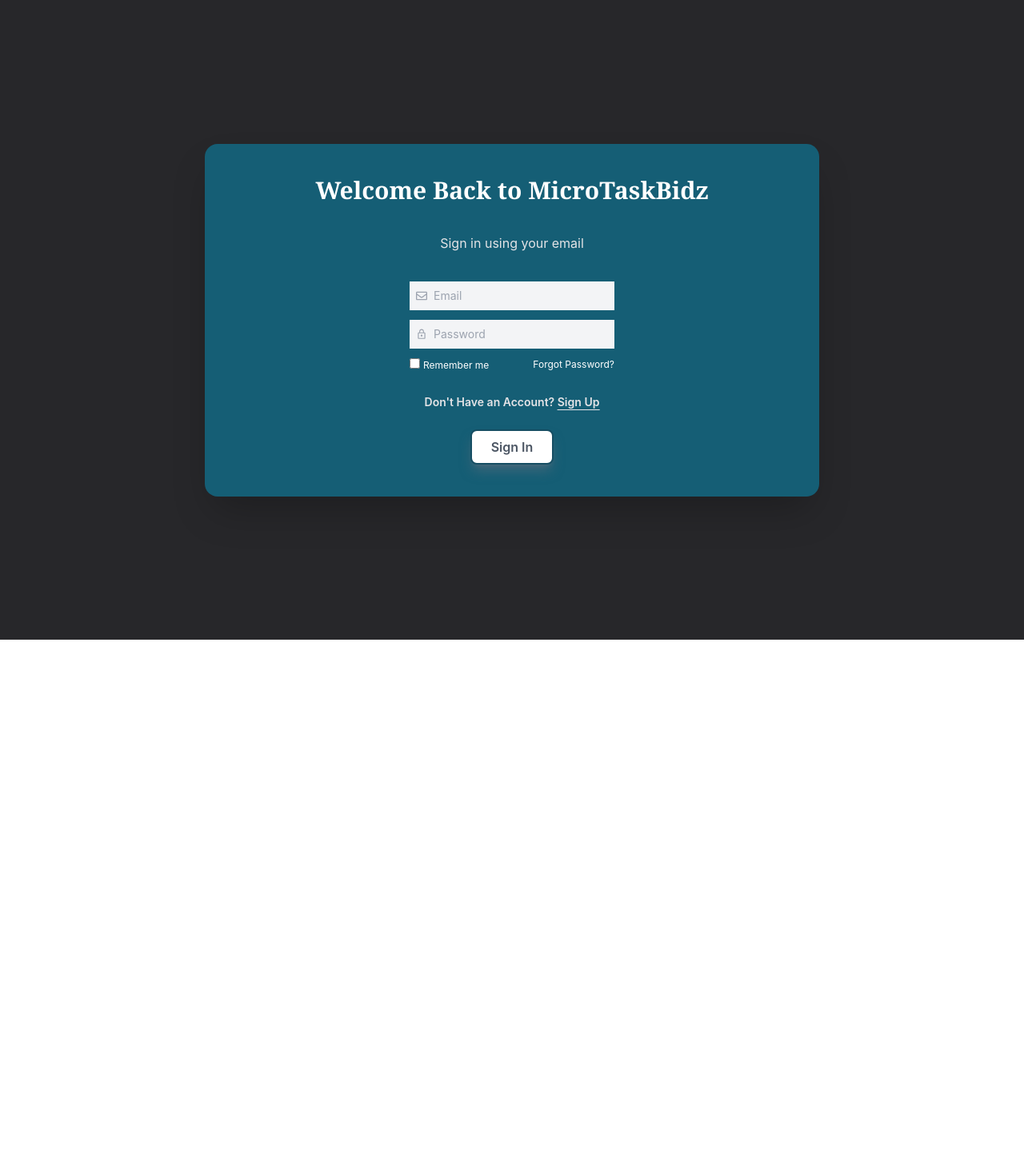
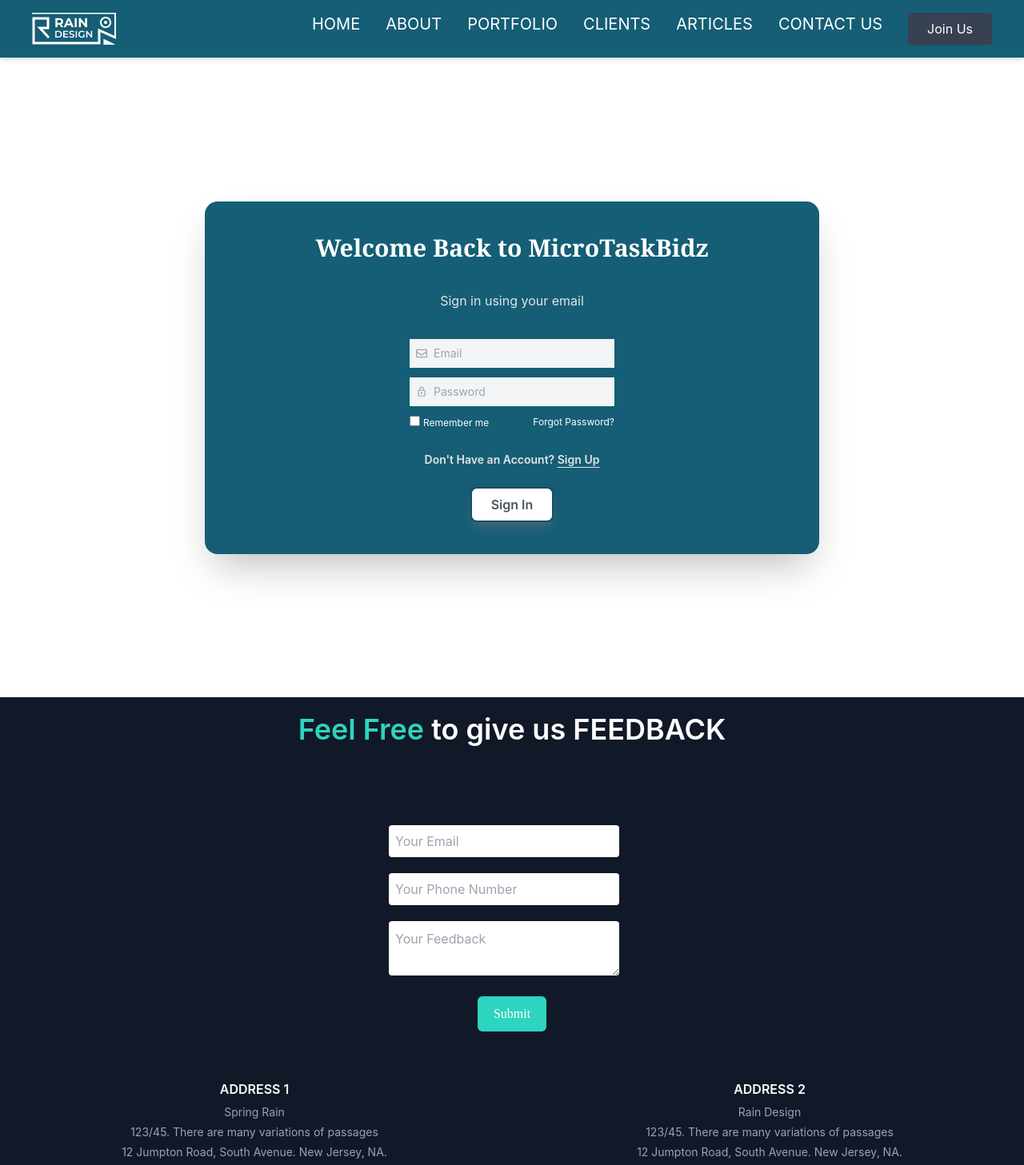
Before and after one commit to fariharahman2019/MicroTaskBidz, a React (Create React App) app: page /SignIn in a window 1280 px wide. Shown: the top 1457 px of the page at 80% size. Before the commit the page ends 800 px from the top, so only its background shows below. Built offline with nearby package versions, Linux system fonts and the light colour scheme; no server answers; the HTML template or start-up script is replaced by a standard one.

Commit message:
Micro 1,2,3 and Dashboard

```diff
--- a/src/Header/Button.js
+++ b/src/Header/Button.js
@@ -2,7 +2,7 @@
 
 const Button = (props) => {
   return (
-    <button className='ml-1 bg-gray-900 text-yellow-500 py-2 px-6 rounded md:ml-8 hover:bg-gray-700 duration-500'>
+    <button className='ml-1 bg-gray-700 text-white py-2 px-6 rounded md:ml-8 hover:bg-teal-500 hover:text-white duration-500'>
       {props.children}
     </button>
   )
--- a/src/Header/Header.js
+++ b/src/Header/Header.js
@@ -31,16 +31,19 @@
         <div onClick={()=>setOpen(!open)} className='text-3xl absolute right-8 top-4 cursor-pointer md:hidden'>
             <AiOutlineMenu className="text-gray-100 text-3xl"></AiOutlineMenu>
         </div>
-            <ul className={`md:flex md:items-center md:pb-0 pb-12 absolute md:static bg-teal md:z-auto z-[-1] left-0 w-full md:w-auto md:pl-0 pl-9 transition-all duration-500 ease-in ${open ? 'top-20 ':'top-[-490px]'}`}>
+        <nav className={`${open ? "block" : "hidden"} w-full lg:flex lg:items-center lg:w-auto`}>
+            {/* <ul className={`md:flex md:items-center md:pb-0 pb-12 absolute md:static bg-teal md:z-auto z-[-1] left-0 w-full md:w-auto md:pl-0 pl-9 transition-all duration-500 ease-in ${open ? 'top-20 ':'top-[-490px]'}`}> */}
+            <ul className="text-base lg:flex lg:justify-between">
             {
             Links.map((link)=>(
                 <li key={link.name} className='md:ml-8 text-xl md:my-0 my-7'>
-                <a as={HashLink} href={link.link} className='text-yellow-400 hover:text-gray-400 duration-500'>{link.name}</a>
+                <a as={HashLink} href={link.link} className='text-white hover:text-gray-400 duration-500'>{link.name}</a>
                 </li>
             ))
             }
             <Button> <Link to="/SignUp"> Join Us</Link> </Button>
             </ul>
+            </nav>
 
         </div>
     </div>
--- a/src/components/Dashboard/Clients.js
+++ b/src/components/Dashboard/Clients.js
@@ -4,14 +4,14 @@
 const Clients = () => {
   return (
     <div className='max-w-[1640px] m-auto px-4 py-12' id='clients'>
-      <h1 className='text-teal-800 font-bold text-4xl text-center'>Top Rated Task Catagories </h1>
+      <h1 className='text-teal-800 font-bold lg:text-4xl text-xl text-center'>Top Rated Task Catagories </h1>
       <div className='grid grid-cols-2 md:grid-cols-3 gap-6 m-12 py-6'>
         {categories.map((item, index) => (
           <div
             key={index}
-            className='bg-gray-100 rounded-lg p-4 flex justify-between items-center'>
+            className='bg-gray-100 rounded-lg p-4 flex justify-between items-center '>
             <h2 className='font-bold sm:text-xl'>{item.name}</h2>
-            <img src={item.image} alt={item.name} className='w-20' />
+            <img src={item.image} alt={item.name} className='w-1/4' />
           </div>
         ))}
       </div>
--- a/src/components/Dashboard/Portfolio.js
+++ b/src/components/Dashboard/Portfolio.js
@@ -18,29 +18,29 @@
       <h1 className='text-teal-900 font-bold text-4xl text-center m-8'>Pending Tasks </h1>
       <div className='flex flex-col lg:flex-row justify-between'>
         <div>
-          <p className='text-start text-xl font-bold text-gray-700 ml-12 mb-2'>Tasks Pricings</p>
-          <div className='flex  w-full ml-10'>
+          <p className='text-start lg:text-start text-xl font-bold text-gray-700 lg:ml-12 mb-2'>Tasks Pricings</p>
+          <div className=" flex items-start lg:w-full lg:ml-10 sm:text-small ">
             <button
               onClick={() => filter('$')}
-              className='m-1 p-2 bg-teal-700 border rounded h-10 text-sm border-cyan-600 text-white hover:bg-gray-800
+              className='m-1 p-2 bg-teal-700 border rounded h-14 text-sm border-cyan-600 text-white hover:bg-gray-800
                hover:text-white'
             >Less than 10$
             </button>
             <button
               onClick={() => filter('$$')}
-              className='m-1 p-2 bg-teal-700 border rounded h-10 text-sm border-cyan-600 text-white hover:bg-gray-800
+              className='m-1 p-2 bg-teal-700 border rounded h-14 text-sm border-cyan-600 text-white hover:bg-gray-800
               hover:text-white'
             > Less than 50$$
             </button>
             <button
               onClick={() => filter('$$$')}
-              className='m-1 p-2 bg-teal-700 border rounded h-10 text-sm border-cyan-600 text-white hover:bg-gray-800
+              className='m-1 p-2 bg-teal-700 border rounded h-14 text-sm border-cyan-600 text-white hover:bg-gray-800
               hover:text-white'
             > Less than 100$$$
             </button>
             <button
               onClick={() => filter('$$$$')}
-              className='m-1 p-2 bg-teal-700 border rounded h-10 text-sm border-cyan-600 text-white hover:bg-gray-800
+              className='m-1 p-2 bg-teal-700 border rounded h-14 text-sm border-cyan-600 text-white hover:bg-gray-800
               hover:text-white'
             >
               Less than 200$$$$
@@ -50,10 +50,10 @@
       </div>
 
 
-      <div className='m-10 grid grid-cols-2 lg:grid-cols-2 gap-20 pt-6'>
+      <div className='lg:m-10 grid grid-cols-2 lg:grid-cols-2 gap-5 mt-3 lg:gap-20 lg:pt-6'>
         {
         tasks.map((item, index) => (
-          <div key={index} className='border shadow-lg rounded-lg hover:scale-105 duration-400'>
+          <div key={index} className='w-full border shadow-lg rounded-lg hover:scale-105 duration-400'>
             <img src={item.image} alt={item.name} className='w-full h-[200px] object-cover rounded-t-lg' />
             <div className='flex justify-between px-2 py-4'>
               <p className='font-bold'>{item.name}</p>
--- a/src/components/SignIn/SignIn.js
+++ b/src/components/SignIn/SignIn.js
@@ -4,6 +4,8 @@
 import { Link, useNavigate } from 'react-router-dom';
 import { useSelector } from "react-redux";
 import { selectUser } from "../../features/userSlice";
+import Header from "../../Header/Header";
+import Footer from "../../Footer/Footer";
 
 function SignIn(){
 
@@ -33,7 +35,9 @@
 
 
     return(
-        <div className="flex flex-col items-center min-h-screen py-2 bg-zinc-800">
+        <>
+        <Header></Header>
+        <div className="flex flex-col items-center min-h-screen py-2">
             <form onSubmit={handleSubmit} className="flex flex-col items-center justify-center w-full flex-1 px-20 text-center">
                 <div className="bg-cyan-800 rounded-2xl shadow-2xl flex w-full max-w-3xl">
                     <div className="w-full p-5 py-10">
@@ -68,6 +72,8 @@
                 </div>
             </form>
         </div>
+        <Footer></Footer>
+        </>
     )
 }
 
--- a/src/components/SignUp/SignUp.js
+++ b/src/components/SignUp/SignUp.js
@@ -5,6 +5,8 @@
 import { Link, useNavigate } from 'react-router-dom';
 import { useDispatch } from "react-redux";
 import { signin } from "../../features/userSlice";
+import Header from "../../Header/Header";
+import Footer from "../../Footer/Footer";
 
 function SignUp(){
 
@@ -48,7 +50,9 @@
   }
 
   return(
-    <div className="flex flex-col items-center min-h-screen py-2 bg-zinc-800">
+    <>
+    <Header></Header>
+    <div className="flex flex-col items-center min-h-screen py-2">
       <form onSubmit={checkEmailAndPassword} className="flex flex-col items-center justify-center w-full flex-1 px-20 text-center">
         <div className="bg-cyan-800 rounded-2xl shadow-2xl flex w-full max-w-3xl">
           <div className="w-full p-5">
@@ -91,6 +95,8 @@
           </div>
         </form>
       </div>
+      <Footer></Footer>
+      </>
     )
 }
 
--- a/src/footer/AddressContainer.js
+++ b/src/footer/AddressContainer.js
@@ -2,11 +2,9 @@
 import { Address1, Address2 } from "./Items";
 const AddressContainer = () => {
   return (
-<div className="">
-<div className="columns-2">
-<Item Links={Address1} title="ADDRESS 1" />
+<div className="grid grid-cols-2 md:grid-cols-2 lg:col-span-2 gap-2 ">
+<Item Links={Address1} title="ADDRESS 1" classname="text-start"/>
 <Item Links={Address2} title="ADDRESS 2" />
-</div>
 </div>
   );
 };
--- a/src/footer/Footer.js
+++ b/src/footer/Footer.js
@@ -7,7 +7,7 @@
 const Footer = () => {
   return (
     <footer className="bg-gray-900 text-white text-center" id="footer">
-      <div className="md:flex md:items-center text-center h-20 sm:px-12 px-20 bg-[#ffffff19] py-7">
+      <div className="md:flex md:items-center text-center h-20 sm:px-12 px-20 bg-gray-900 py-7">
         <h1 className="lg:text-4xl text-3xl md:mb-0 mb-6 lg:leading-normal text-center font-semibold w-full" >
           <span className="text-teal-400 "> Feel Free</span> to give us FEEDBACK
         </h1>
--- a/src/footer/Items.js
+++ b/src/footer/Items.js
@@ -1,6 +1,6 @@
 
 export const Address1 = [
-  { name: "Spring Rain" },
+  { name: "Spring Rain"  },
   { name: "123/45. There are many variations of passages", link: "#" },
   { name: "12 Jumpton Road, South Avenue. New Jersey, NA.", link: "#" },
   { name: "Ph. (123) 456 789", link: "#" },
```
Also changed, not shown: src/components/Dashboard/About.js (+9 -9 lines), 1 other file (tests, documents, lock files or other folders).
